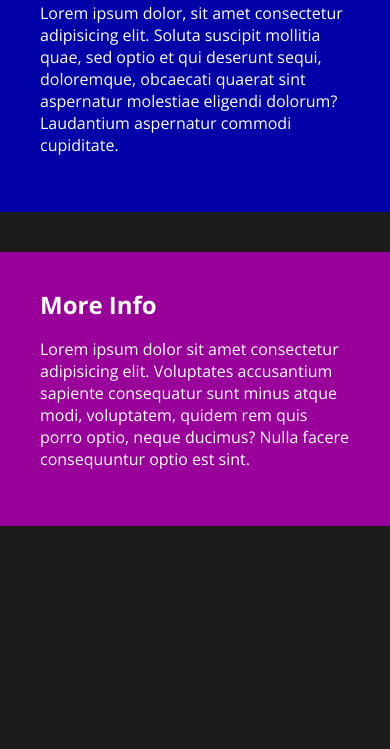
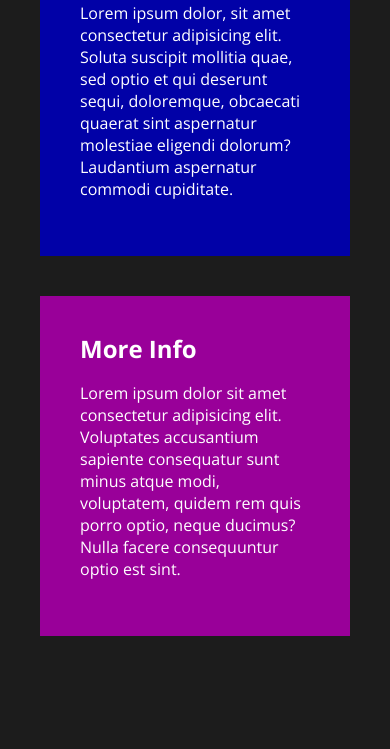
Before and after one commit to July249/sass-tutorial, a plain HTML site: page responsive-design-beginners/index.html in a window 390 px wide. Shown: the part 95-844 px from the top of the page. Drawn offline with nearby package versions, Linux system fonts and the light colour scheme.

Commit message:
Setting widths - 1.max-width, 2.min() function, 3.use media query setting

```diff
--- a/responsive-design-beginners/app/scss/globals/_boilerplate.scss
+++ b/responsive-design-beginners/app/scss/globals/_boilerplate.scss
@@ -17,4 +17,6 @@ body {
   font-family: u.$font;
   background-color: var(--background-color);
   color: var(--text-color);
+  // display: flex;
+  // justify-content: center;
 }
--- a/responsive-design-beginners/app/scss/layout/_grid.scss
+++ b/responsive-design-beginners/app/scss/layout/_grid.scss
@@ -3,18 +3,32 @@
   grid-template-columns: 1fr;
   grid-template-rows: auto auto;
   gap: 40px;
+  // The overall width of the design element does not equal the viewport width, and max-width is applied to the overall layout for the purpose of providing convenience to the user by positioning the optimized width.
+  // max-width: 1000px;
 
-  // min-width: 900px => it means applying the styles over than 900px.
-  // max-width: 900px => it means applying the styles less than 900px.
+  // MDN: https://developer.mozilla.org/en-US/docs/Web/CSS/margin-inline
+  // This property corresponds to the margin-top and margin-bottom, or the margin-right and margin-left properties, depending on the values defined for writing-mode, direction, and text-orientation.
+  // For writing-mode is "horizontal-tb", margin-inline: "margin-left" "margin-right";
+  // For writing-mode is "vertical-rl", margin-inline: "margin-top" "margin-bottom";
+  margin-inline: auto;
+  // defaultly set: writing-mode: horizontal-tb;
+  // writing-mode: vertical-rl;
 
-  // Tip
-  // Most website design is required mobile first!
-  // And Mobile mode is more simple than Desktop mode.
-  // So, usually design mobile first. After then, add media queries for Desktop mode.
-  // Therefore, generally recommanded using "min-width" more than "max-width".
+  // Independently set padding-left, padding-right 20px each
+  // width: min(100%, 1000px);
+
+  // Consider the width without padding-left and padding-right 20px each
+  // So, subtract 40px from 100%
+  width: min(100% - 40px, 1000px);
+
   @media (min-width: 900px) {
     grid-template-columns: 2fr 1fr;
     grid-template-rows: auto;
+    padding: 0;
+  }
+
+  @media (max-width: 899px) {
+    padding: 0 20px;
   }
 
   &__main,
```
Also changed, not shown: responsive-design-beginners/dist/style.css, 1 other file.
